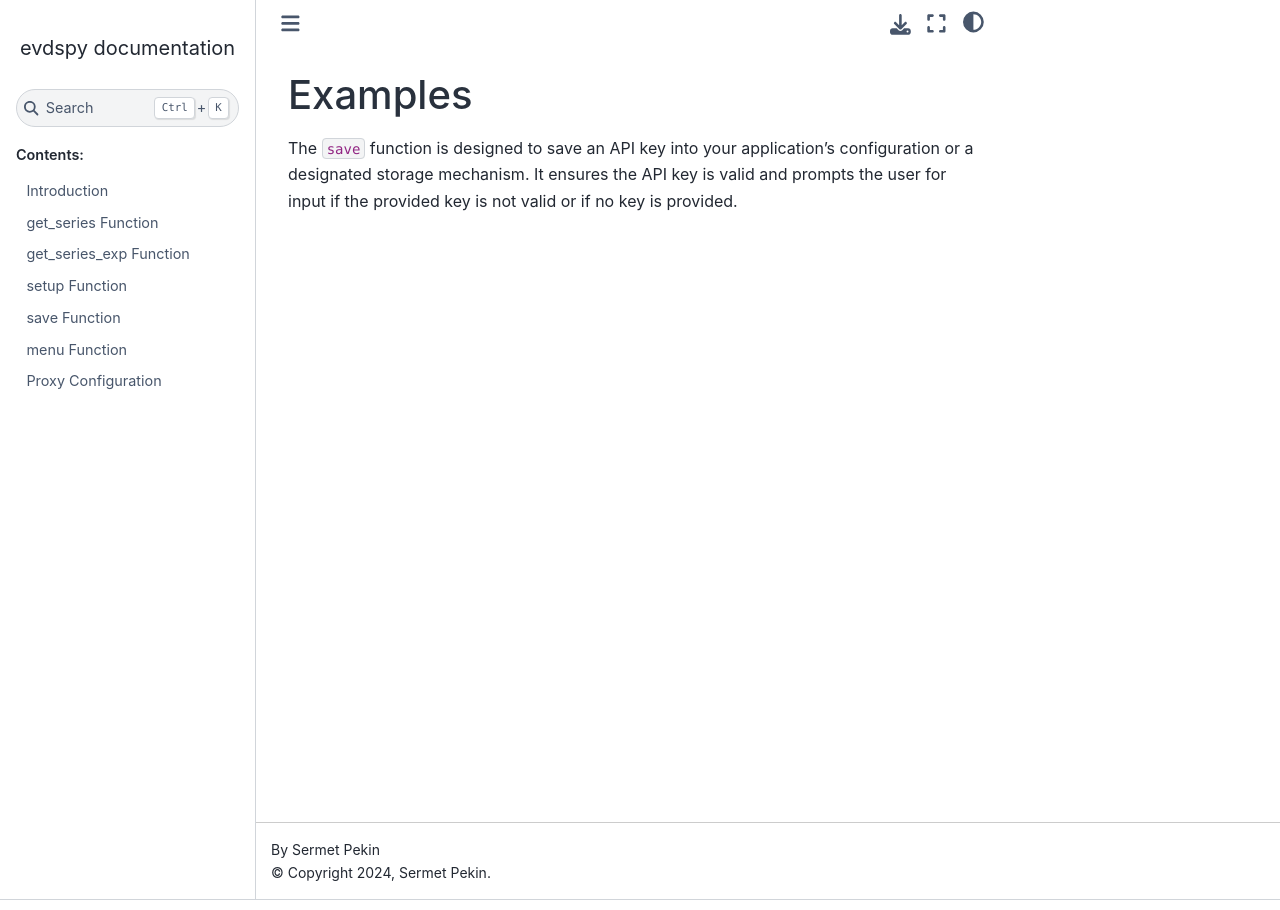
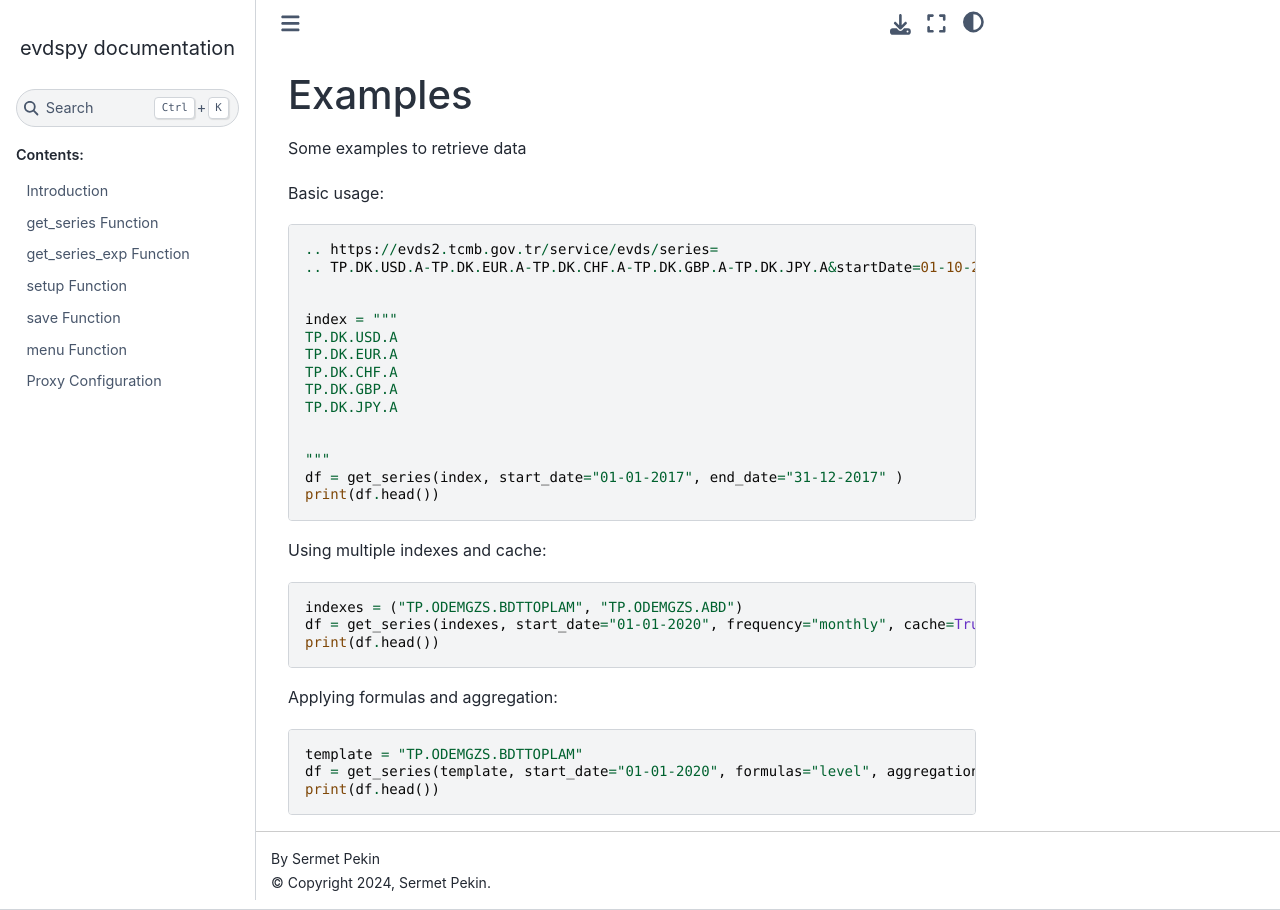
Before and after one commit to SermetPekin/evdspy-repo, a Sphinx documentation site: the page built from docs/source/examples.rst, in a window 1280 px wide. Built offline with Sphinx 7.4.7 and the Sphinx Book theme 1.1.4, drawn with Linux system fonts in a browser that asks for light colours.

Commit message:
examples

```diff
--- a/docs/source/examples.rst
+++ b/docs/source/examples.rst
@@ -1,3 +1,43 @@
 Examples
 ====================
-The ``save`` function is designed to save an API key into your application's configuration or a designated storage mechanism. It ensures the API key is valid and prompts the user for input if the provided key is not valid or if no key is provided.
+
+Some examples to retrieve data
+
+
+Basic usage:
+
+.. code-block:: python
+
+    .. https://evds2.tcmb.gov.tr/service/evds/series=
+    .. TP.DK.USD.A-TP.DK.EUR.A-TP.DK.CHF.A-TP.DK.GBP.A-TP.DK.JPY.A&startDate=01-10-2017&endDate=01-11-2017&type=xml
+
+
+    index = """
+    TP.DK.USD.A
+    TP.DK.EUR.A
+    TP.DK.CHF.A
+    TP.DK.GBP.A
+    TP.DK.JPY.A
+
+
+    """
+    df = get_series(index, start_date="01-01-2017", end_date="31-12-2017" )
+    print(df.head())
+
+
+
+Using multiple indexes and cache:
+
+.. code-block:: python
+
+    indexes = ("TP.ODEMGZS.BDTTOPLAM", "TP.ODEMGZS.ABD")
+    df = get_series(indexes, start_date="01-01-2020", frequency="monthly", cache=True)
+    print(df.head())
+
+Applying formulas and aggregation:
+
+.. code-block:: python
+
+    template = "TP.ODEMGZS.BDTTOPLAM"
+    df = get_series(template, start_date="01-01-2020", formulas="level", aggregation="sum")
+    print(df.head())
```
Also changed, not shown: Example_api_key[parameter].ipynb (added), Example_get_series_exp[2].ipynb (added).
